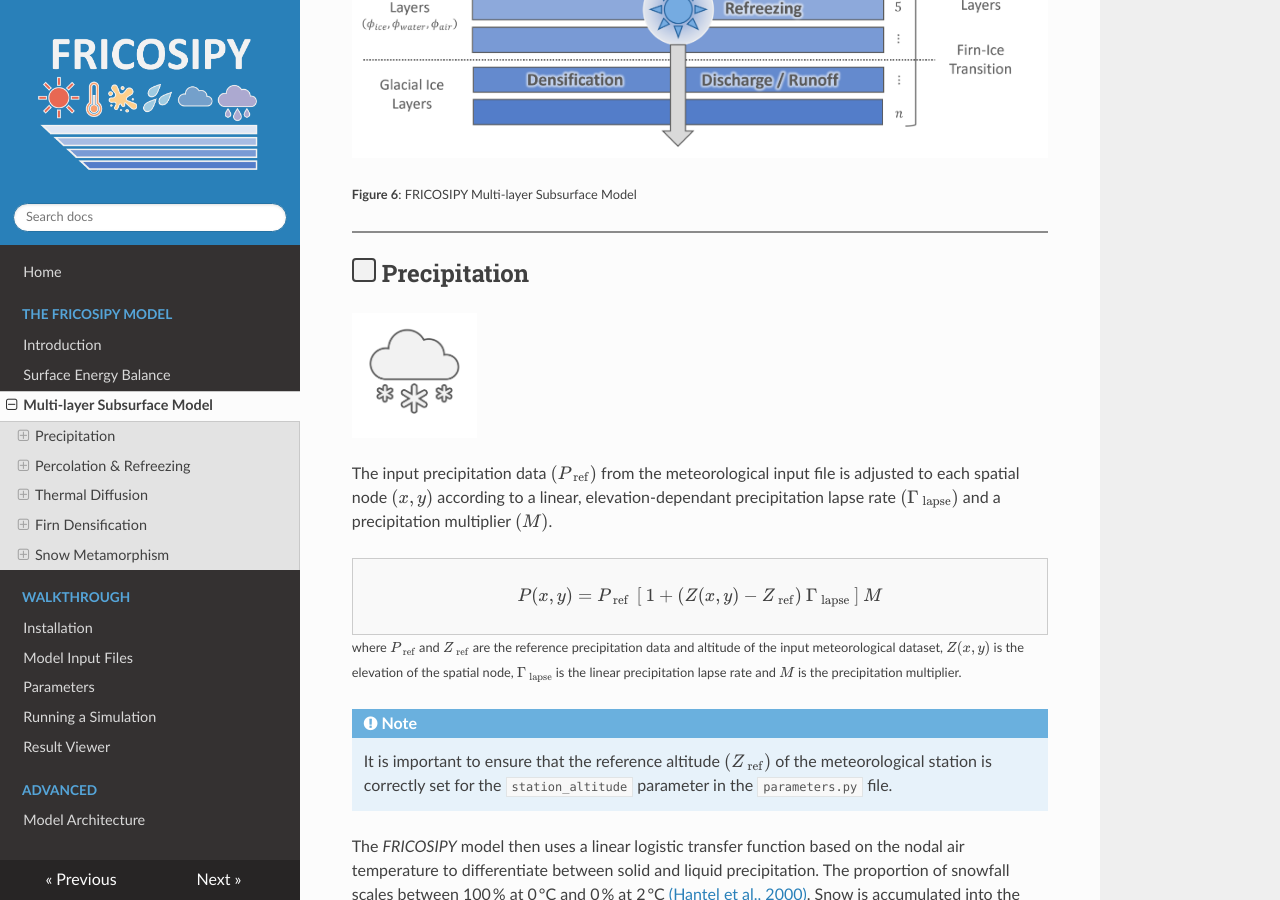
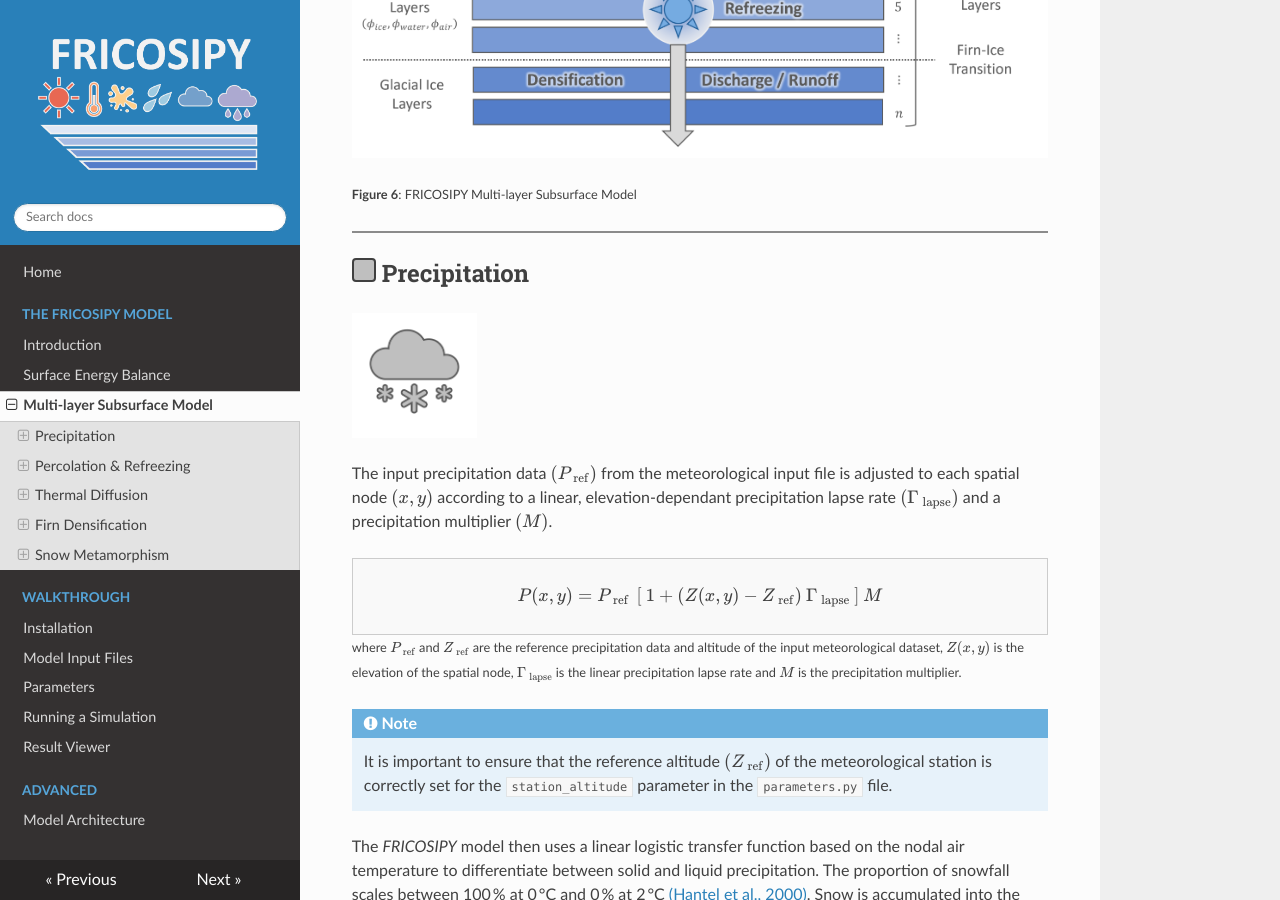
Before and after one commit to MarcusGastaldello/FRICOSIPY, an MkDocs documentation site: the page built from docs/subsurface_model.md, in a window 1280 px wide and 900 px high, scrolled down 618 px. Built offline with MkDocs 1.6.1, drawn with Linux system fonts in a browser that asks for light colours.

Commit message:
Update subsurface_model.md

```diff
--- a/docs/subsurface_model.md
+++ b/docs/subsurface_model.md
@@ -15,9 +15,9 @@
 
 <hr style="height:2px; background-color:#8b8b8b; border:none;" />
 
-## <span style="display: inline-block; width: 1em; height: 1em;background-color: #F2F2F2; border: 2px solid #404040; border-radius: 4px; "></span>  Precipitation
+## <span style="display: inline-block; width: 1em; height: 1em;background-color: #BFBFBF; border: 2px solid #404040; border-radius: 4px; "></span>  Precipitation
 
-![Alt text](icons/Precipitation.png){width="125px" align=left}
+![Alt text](icons/Meteo.png){width="125px" align=left}
 
 <br style="clear: both;" />
 
```
